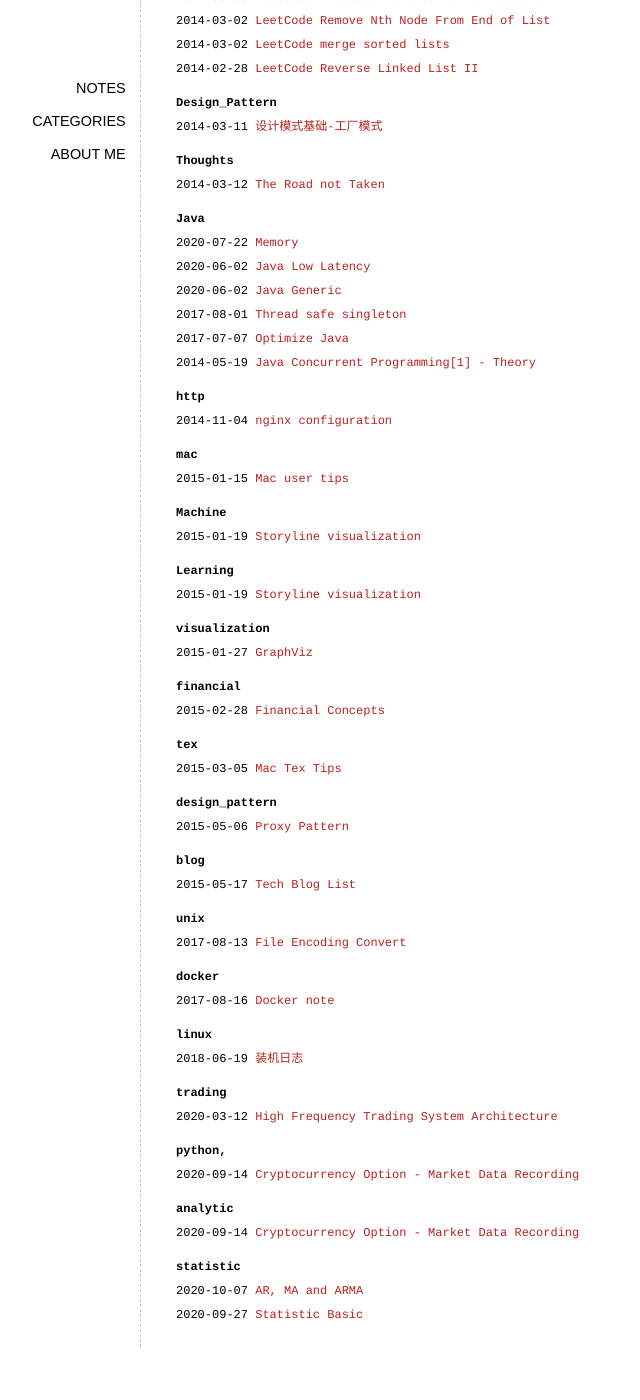
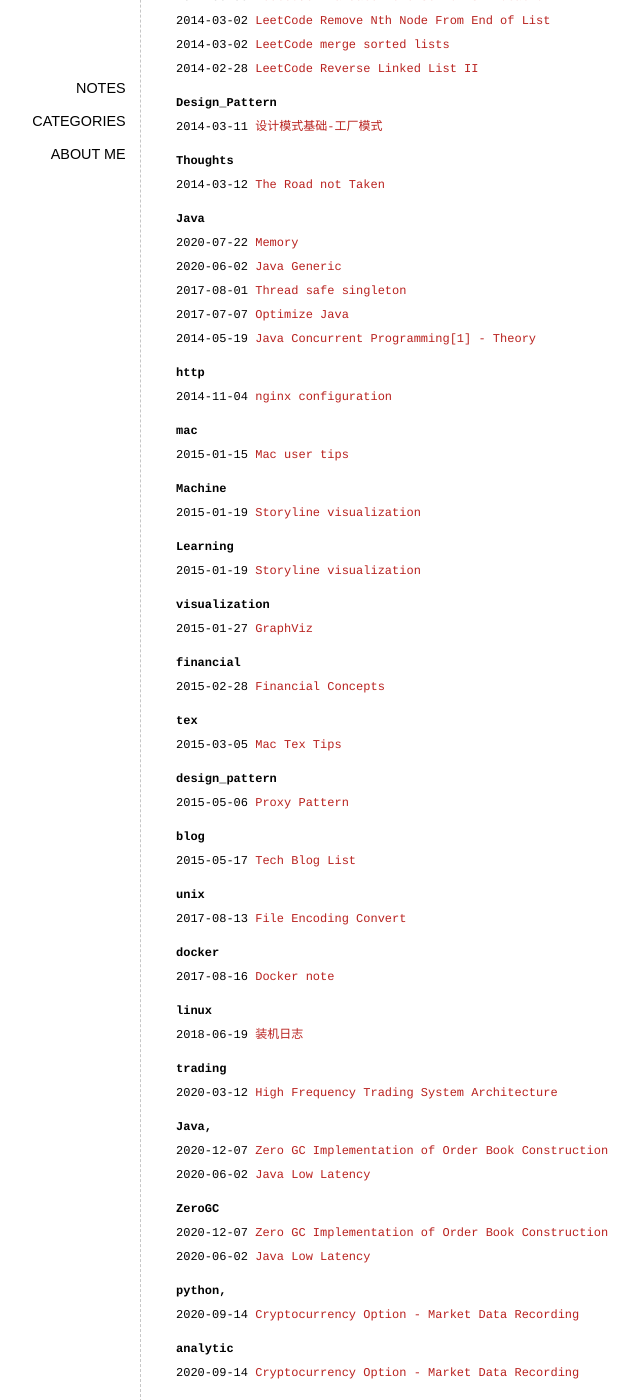
Before and after one commit to elan2wang/note, a Jekyll site: the page built from categories/index.md, in a window 1280 px wide and 1400 px high, scrolled down 855 px. Shown: the whole window, without its empty margins (110-750 px from the left). Built offline with Jekyll 4.4.1, drawn with Linux system fonts in a browser that asks for light colours; before the commit the page ends 2202 px from its top, so only the background shows below that; some of the changed text lies outside the part shown.

Commit message:
add order book research

```diff
--- a/_posts/2020-06-02-java-low-latency.md
+++ b/_posts/2020-06-02-java-low-latency.md
@@ -2,7 +2,7 @@
 layout: post
 title: Java Low Latency
 tags: ZeroGC JIT Lock-free
-categories: Java
+categories: Java, ZeroGC
 ---
 
 # Zero GC
--- /dev/null
+++ b/_posts/2020-12-07-order-book.md
@@ -0,0 +1,15 @@
+---
+layout: post
+title: Zero GC Implementation of Order Book Construction
+tags: order book
+categories: Java, ZeroGC
+---
+
+
+**Reference**
+* [Order Book Data Structures](https://csce.ucmss.com/cr/books/2018/LFS/CSREA2018/FCS3665.pdf)
+* [How to Build a Fast Limit Order Book](https://web.archive.org/web/20110219163448/http://howtohft.wordpress.com/2011/02/15/how-to-build-a-fast-limit-order-book/)
+* [What is an efficient data structure to model order book](https://quant.stackexchange.com/questions/3783/what-is-an-efficient-data-structure-to-model-order-book)
+* [Limit Order Book Implementation for Low Latency Trading (in C++)](https://alexabosi.wordpress.com/2014/08/28/limit-order-book-implementation-for-low-latency-trading-in-c/)
+* [Red Black Tree vs AVL Tree](https://www.geeksforgeeks.org/red-black-tree-vs-avl-tree/)
+* [translation lookaside buffer (TLB)](https://en.wikipedia.org/wiki/Translation_lookaside_buffer)
```
